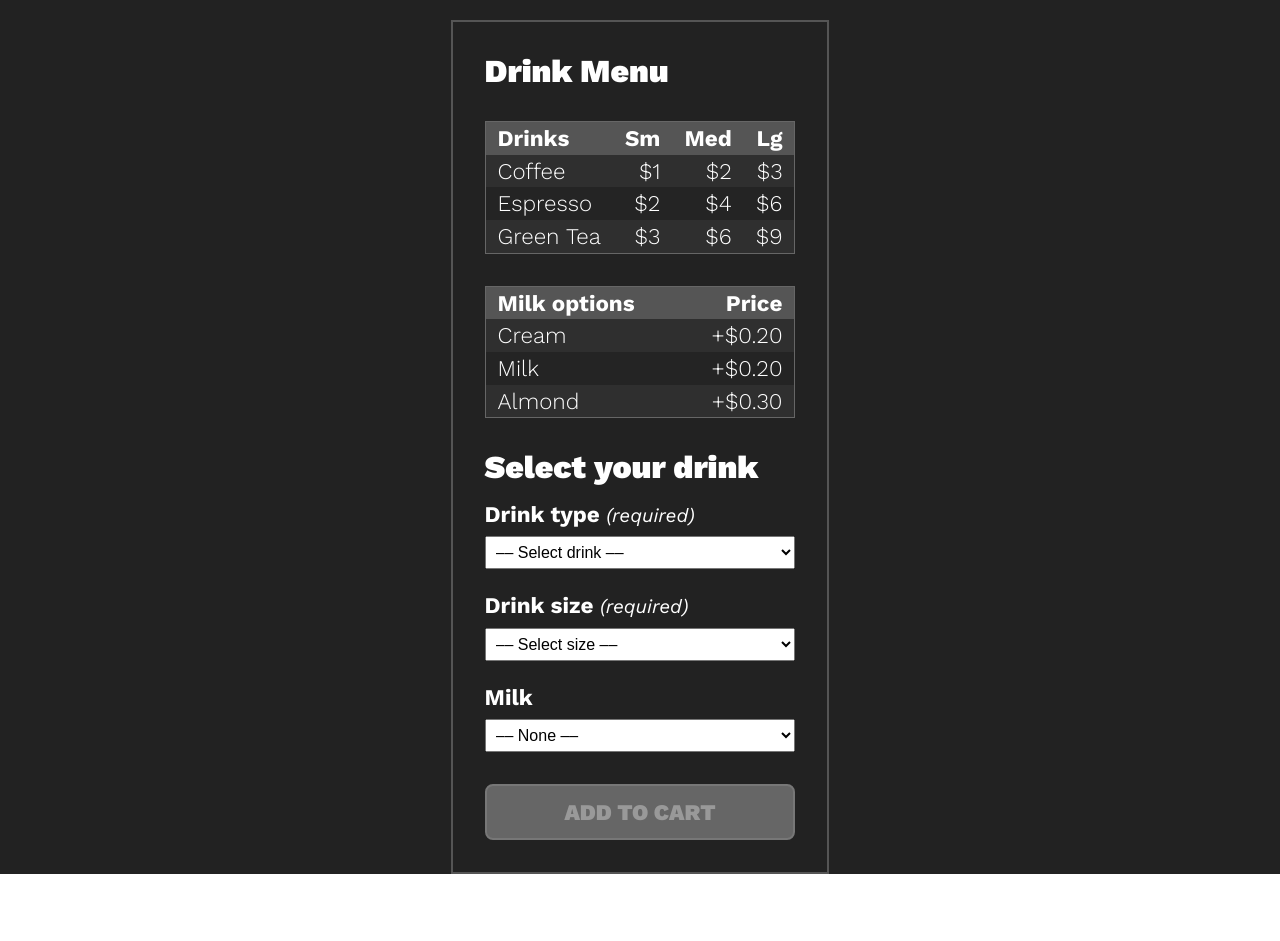
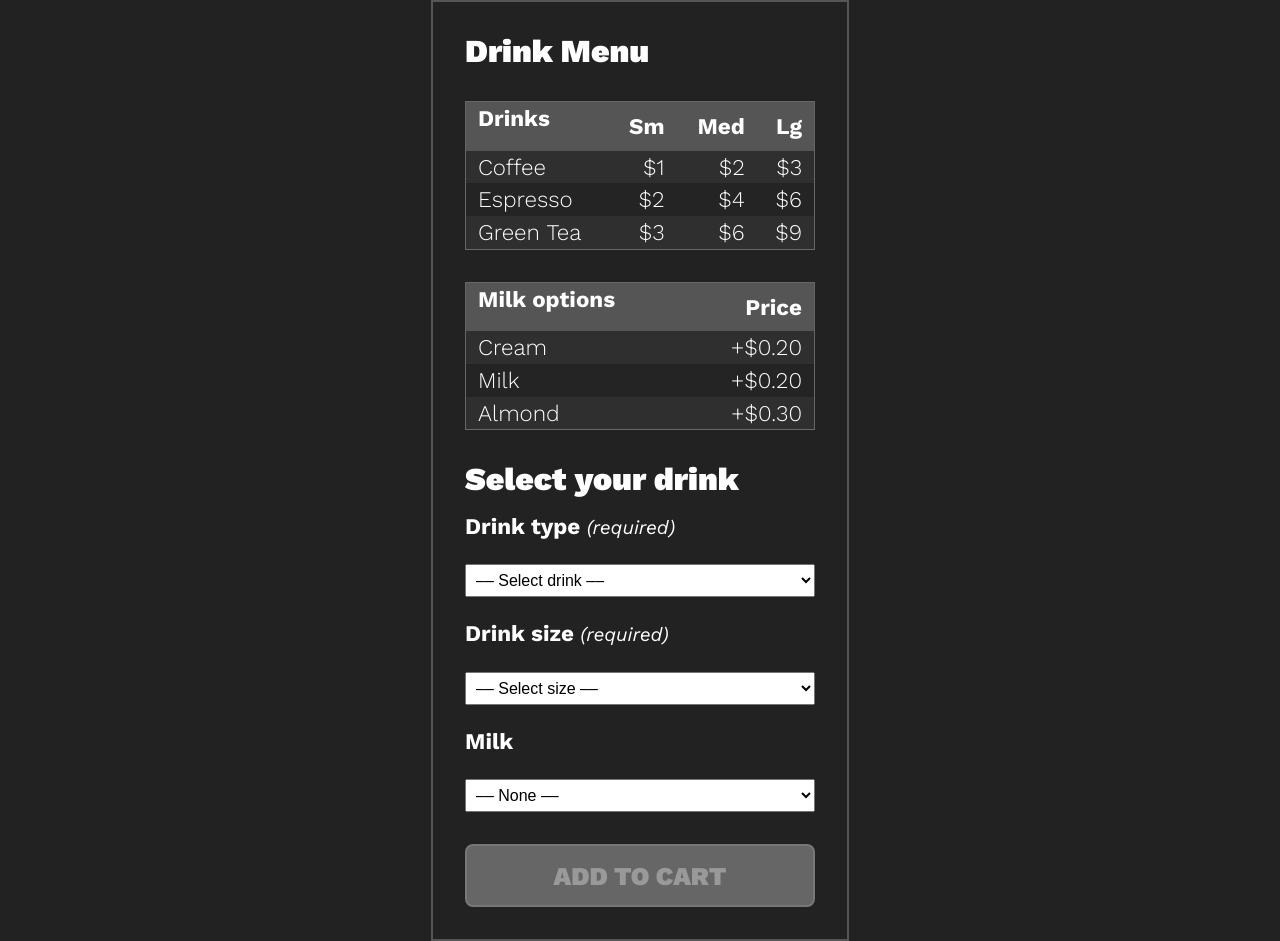
Before and after one commit to joshfitzgerald/brandcycletest, a React (Vite) app: page / in a window 1280 px wide. Before the commit the page ends 874 px from the top, so only its background shows below. Built offline with nearby package versions, Linux system fonts and the light colour scheme.

Commit message:
refactor: move common styles into index;scss for ver.2

```diff
--- a/src/App.scss
+++ b/src/App.scss
@@ -1,63 +1,18 @@
-@import url('https://fonts.googleapis.com/css2?family=Work+Sans:ital,wght@0,100..900;1,100..900&display=swap');
-
-* {
-  box-sizing: border-box;
-}
-
-html {
-  font-size: 100%;
-  font-family: 'Work Sans', 'Inter', Arial,  sans-serif;
-}
-
-body {
-  font-size: 62.5%;
-  background-color: #222;
-}
-
-#root {
-  max-width: 768px; // project scope – mobile-only
-  margin: 0 auto;
-  padding: 20px 20px 0;
-  text-align: center;
-  font-family: 'Work Sans', 'Inter', Arial,  sans-serif;
-}
-
 .orderPage {
   width: 100%;
+  max-width: 418px;
+  margin: 0 auto;
   text-align: left;
   border: 2px solid #555;
   padding: 0 32px 32px;
   color: #fff;
 
-  h1 {
-    font-size: 2rem;
-    line-height: 1.1;
-    font-weight: 900;
-    margin: 32px 0 0;
-  }
-  h2 {
-    font-size: 1.4rem;
-    line-height: 1.1;
-    font-weight: 700;
-    padding: 16px 0 0;
-    margin: 0;
-
-    span {
-      font-size: 1.2rem;
-      font-style: italic;
-      font-weight: 400;
+  &__orderForm {
+    h2 {
+      align-self: start;
     }
   }
-  h3, h4, h5, h6 {
-    padding: 8px 0 0;
-    font-size: 1.4rem;
-    line-height: 1.1;
-  }
 
-  p, a, button, label, input, table {
-    font-size: 1.4rem;
-    line-height: 1.1;
-  }
 
   &__menuTable {
     width: 100%;
@@ -66,7 +21,7 @@ body {
     border-spacing: 0;
     padding: 16px 0 0;
     border: 1px solid #666;
-    margin: 32px 0 0;
+    margin: 32px auto 0;
     text-align: right;
 
     :where(td:last-child, th:last-child) {
@@ -122,21 +77,6 @@ body {
     }
   }
 
-  form {
-    display: flex;
-    flex-direction: column;
-    align-items: start;
-    gap: 8px;
-  }
-
-  select {
-    padding: 6px;
-    margin:  2px 0 0;
-    width: 100%;
-    max-width: 350px;
-    font-size: 1rem;
-  }
-
   &__ctaButton {
     width: 100%;
     max-width: 350px;
--- a/src/index.scss
+++ b/src/index.scss
@@ -1,33 +1,70 @@
-:root {
+@import url('https://fonts.googleapis.com/css2?family=Work+Sans:ital,wght@0,100..900;1,100..900&display=swap');
+
+* {
+  box-sizing: border-box;
+}
+
+html {
+  font-size: 100%;
+  font-family: 'Work Sans', 'Inter', Arial,  sans-serif;
+  margin: 0;
+}
+
+body {
+  position: relative;
+  margin: 0;
+  min-width: 320px;
+  height: 100%;
+  font-size: 62.5%;
+  background-color: #222;
   font-family: "Work Sans", "Inter", system-ui, "Avenir", Helvetica, Arial, sans-serif;
   line-height: 1.5;
   font-weight: 400;
+}
 
+:root {
   color-scheme: light dark;
   color: rgba(255, 255, 255, 0.87);
   background-color: #242424;
-
   font-synthesis: none;
   text-rendering: optimizeLegibility;
   -webkit-font-smoothing: antialiased;
   -moz-osx-font-smoothing: grayscale;
+  margin: 0;
+  padding: 0;
+  text-align: center;
+}
+
+// app version links
+.versionNav {
+  position: absolute;
+  top: 4px;
+  right: 8px;
+
+  ul {
+    display: flex;
+    gap: 8px;
+    margin: 0;
+    line-height: 1;
+  }
+
+  li {
+    list-style: none;
+    color: #aaa;
+    font-size: 1.2rem;
+  }
+
+  a {
+    color: #aaa;
+    text-decoration: underline;
+    font-size: 0.9rem;
+  }
+
+
 }
 
 a {
-  font-weight: 500;
-  color: #646cff;
   text-decoration: inherit;
-}
-a:hover {
-  color: #535bf2;
-}
-
-body {
-  margin: 0;
-  display: flex;
-  place-items: center;
-  min-width: 320px;
-  min-height: 100dvh;
 }
 
 button {
@@ -41,9 +78,7 @@ button {
   cursor: pointer;
   transition: border-color 0.25s;
 }
-button:hover {
-  border-color: #646cff;
-}
+
 button:focus,
 button:focus-visible {
   outline: 4px auto -webkit-focus-ring-color;
@@ -61,3 +96,62 @@ button:focus-visible {
     background-color: #f9f9f9;
   }
 }
+
+h1 {
+  font-size: 2rem;
+  line-height: 1.1;
+  font-weight: 900;
+  margin: 32px 0 0;
+}
+h2 {
+  font-size: 1.4rem;
+  line-height: 1.1;
+  font-weight: 700;
+  padding: 16px 0;
+  margin: 0;
+
+  span {
+    font-size: 1.2rem;
+    font-style: italic;
+    font-weight: 400;
+  }
+}
+h3, h4, h5, h6 {
+  padding: 8px 0 0;
+  font-size: 1.4rem;
+  line-height: 1.1;
+}
+
+p, a, button, table {
+  font-size: 1.4rem;
+  line-height: 1.1;
+}
+
+
+
+fieldset {
+  border: 0;
+}
+
+select {
+  padding: 6px;
+  margin:  2px 0 0;
+  width: 100%;
+  max-width: 350px;
+  font-size: 1rem;
+}
+
+form {
+  display: flex;
+  flex-direction: column;
+  align-items: center;
+  gap: 8px;
+}
+
+select {
+  padding: 6px;
+  margin:  2px 0 0;
+  width: 100%;
+  max-width: 350px;
+  font-size: 1rem;
+}
```
